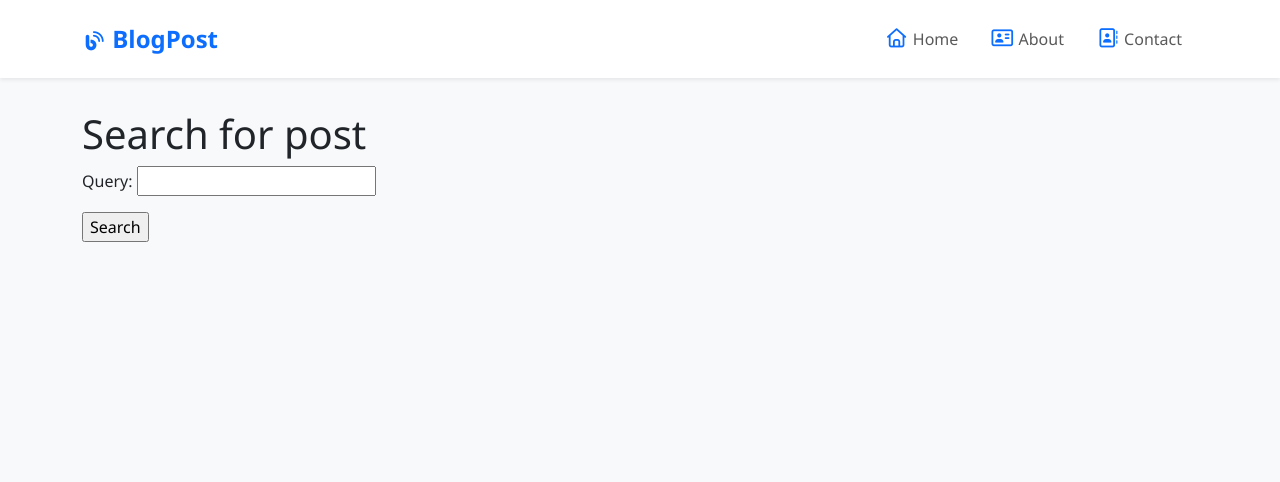
After one commit to surajadine/Block-Post-website, a Django app: page /blog/search/ in a window 1280 px wide. The commit adds this page. Shown: the top 482 px of the page. Run offline with Django 5.2, Linux system fonts and the light colour scheme; parts of the project's set-up code (start-up, migrations or seed data) failed here and were passed over; some libraries are stand-ins or nearby versions.

Commit message:
Adding Full Text Search to the Blog Part 2

```diff
--- a/blog/forms.py
+++ b/blog/forms.py
@@ -18,3 +18,6 @@ class CommentForm(forms.ModelForm):
         super().__init__(*args, **kwargs)
         for field in self.fields.values():
             field.widget.attrs.update({'class': 'form-control'})
+
+class SearchForm(forms.Form):
+    query = forms.CharField()
--- a/blog/models.py
+++ b/blog/models.py
@@ -3,6 +3,7 @@ from django.utils import timezone
 from django.contrib.auth.models import User
 from django.urls import reverse
 from taggit.managers import TaggableManager
+from django.contrib.postgres.search import SearchVector
 
 
 # Create your models here.
--- /dev/null
+++ b/blog/templates/blog/post/search.html
@@ -0,0 +1,30 @@
+{% extends 'blog/base.html' %}
+
+{% block content %}
+{% if query %}
+<h2>Post containing "{{ query }}"</h2>
+
+<h3>
+    {% with results.count as total_results %}
+    Found {{ total_results }} result{{ total_results|pluralize }}
+    {% endwith %}
+</h3>
+
+{% for post in results %}
+<h4>
+    <a href="{{ post.get_absolute_url }}">
+        {{ post.title }}
+    </a>
+</h4>
+{% empty %}
+<p>There are no result for query.</p>
+{% endfor %}
+<p><a href="{% url 'blog:post_search'%}">Search again...</a></p>
+{% else %}
+<h1>Search for post</h1>
+<form method="get">
+    {{ form.as_p }}
+    <input type="submit" value="Search">
+</form>
+{% endif %}
+{% endblock %}
--- a/blog/urls.py
+++ b/blog/urls.py
@@ -14,4 +14,6 @@ urlpatterns = [
     path('<slug:slug>/comment/', views.post_comment, name='post_comment'),
     path('sitemap.xml', sitemap, {'sitemaps': {'article' : ArticleSitemap}},
      name='django.contrib.sitemaps.views.sitemap'),
+    path('search/', views.post_search, name='post_search'),
+
 ]
--- a/blog/views.py
+++ b/blog/views.py
@@ -3,11 +3,12 @@ from django.core.paginator import Paginator,EmptyPage,PageNotAnInteger
 from django.views.generic import ListView
 from django.core.mail import send_mail
 from .models import Post
-from .forms import EmailPostForm, CommentForm
+from .forms import EmailPostForm, CommentForm, SearchForm
 from django.views.decorators.http import require_POST
 from django.contrib import messages
 from taggit.models import Tag
 from django.db.models import Count
+from django.contrib.postgres.search import SearchVector,SearchQuery,SearchRank
 
 
 
@@ -100,3 +101,33 @@ def post_comment(request, slug):
         day=post.publish.day,
         slug=post.slug
     )
+
+
+def post_search(request):
+    form = SearchForm()
+    query = None
+    results = []
+
+    if 'query' in request.GET:
+        form = SearchForm(request.GET)
+        if form.is_valid():
+            query = form.cleaned_data['query']
+
+            search_vector = SearchVector('title', 'desc')
+            search_query = SearchQuery(query, config='english')
+
+            results = (
+                Post.objects
+                .annotate(
+                    search=search_vector,
+                    rank=SearchRank(search_vector, search_query)
+                )
+                .filter(search=search_query)
+                .order_by('-rank')
+            )
+
+    return render(
+        request,
+        'blog/post/search.html',
+        {'form': form, 'query': query, 'results': results}
+    )
--- a/mysite/settings.py
+++ b/mysite/settings.py
@@ -39,8 +39,10 @@ INSTALLED_APPS = [
     'django.contrib.staticfiles',
     'django.contrib.sitemaps',
     'django.contrib.sites',
+    'django.contrib.postgres',
     # Local apps
     'blog.apps.BlogConfig',
+
     'taggit',
 ]
 
```
Also changed, not shown: blog/templates/blog/post/list.html (+6 -2 lines).
